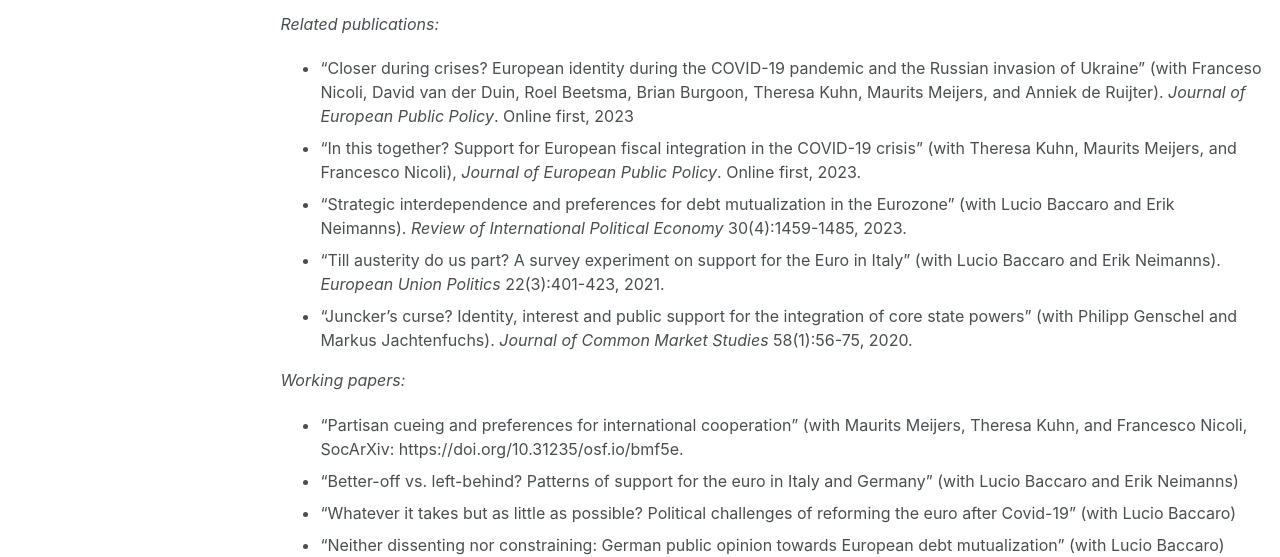
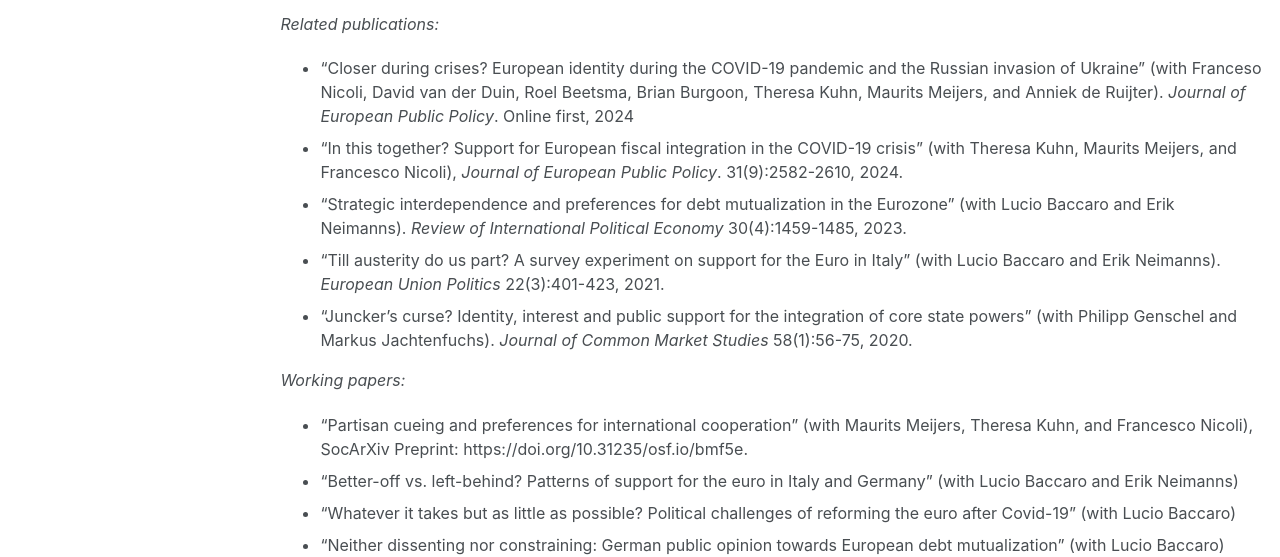
Before and after one commit to bjoernbremer/bjoernbremer.github.io, a Jekyll site: the page built from _projects/5_european_integration.md, in a window 1280 px wide and 1336 px high. Shown: the part 601-1158 px from the top of the window. Built offline with Jekyll 4.4.1, drawn with Linux system fonts in a browser that asks for light colours; some web fonts are replaced.

Commit message:
Update 5_european_integration.md

```diff
--- a/_projects/5_european_integration.md
+++ b/_projects/5_european_integration.md
@@ -12,15 +12,15 @@
 
 *Related publications:*
 
-* "[Closer during crises? European identity during the COVID-19 pandemic and the Russian invasion of Ukraine](https://doi.org/10.1080/13501763.2024.2319346)" (with Franceso Nicoli, David van der Duin, Roel Beetsma, Brian Burgoon, Theresa Kuhn, Maurits Meijers, and Anniek de Ruijter). *Journal of European Public Policy*. Online first, 2023
-* "[In this together? Support for European fiscal integration in the COVID-19 crisis](https://doi.org/10.1080/13501763.2023.2220357)" (with [Theresa Kuhn](https://theresakuhn.eu/), [Maurits Meijers](http://maurits-meijers.eu/), and [Francesco Nicoli](https://francesconicoli.wordpress.com/)), *Journal of European Public Policy*. Online first, 2023.
+* "[Closer during crises? European identity during the COVID-19 pandemic and the Russian invasion of Ukraine](https://doi.org/10.1080/13501763.2024.2319346)" (with Franceso Nicoli, David van der Duin, Roel Beetsma, Brian Burgoon, Theresa Kuhn, Maurits Meijers, and Anniek de Ruijter). *Journal of European Public Policy*. Online first, 2024
+* "[In this together? Support for European fiscal integration in the COVID-19 crisis](https://doi.org/10.1080/13501763.2023.2220357)" (with [Theresa Kuhn](https://theresakuhn.eu/), [Maurits Meijers](http://maurits-meijers.eu/), and [Francesco Nicoli](https://francesconicoli.wordpress.com/)), *Journal of European Public Policy*. 31(9):2582-2610, 2024.
 * "[Strategic interdependence and preferences for debt mutualization in the Eurozone](https://doi.org/10.1080/09692290.2022.2107043)" (with [Lucio Baccaro](https://www.mpifg.de/people/lb/index_en.asp) and [Erik Neimanns](https://www.mpifg.de/forschung/wissdetails_en.asp?MitarbID=885)). *Review of International Political Economy* 30(4):1459-1485, 2023.
 * ["Till austerity do us part? A survey experiment on support for the Euro in Italy"](https://journals.sagepub.com/doi/full/10.1177/14651165211004772) (with [Lucio Baccaro](http://www.mpifg.de/people/lb/index_en.asp) and [Erik Neimanns](https://www.mpifg.de/forschung/wissdetails_en.asp?MitarbID=885)). *European Union Politics* 22(3):401-423, 2021.
 * ["Juncker's curse? Identity, interest and public support for the integration of core state powers"](https://doi.org/10.1111/jcms.12980) (with [Philipp Genschel](https://www.eui.eu/DepartmentsAndCentres/PoliticalAndSocialSciences/People/Professors/Genschel) and [Markus Jachtenfuchs](https://www.hertie-school.org/en/research/faculty-and-researchers/profile/person/jachtenfuchs/)). *Journal of Common Market Studies* 58(1):56-75, 2020.
 
 *Working papers:*
 
-* "Partisan cueing and preferences for international cooperation" (with [Maurits Meijers](http://maurits-meijers.eu/), [Theresa Kuhn](https://theresakuhn.eu/), and [Francesco Nicoli](https://francesconicoli.wordpress.com/), SocArXiv: https://doi.org/10.31235/osf.io/bmf5e.
+* "Partisan cueing and preferences for international cooperation" (with [Maurits Meijers](http://maurits-meijers.eu/), [Theresa Kuhn](https://theresakuhn.eu/), and [Francesco Nicoli](https://francesconicoli.wordpress.com/)), SocArXiv Preprint: https://doi.org/10.31235/osf.io/bmf5e.
 * "Better-off vs. left-behind? Patterns of support for the euro in Italy and Germany" (with [Lucio Baccaro](http://www.mpifg.de/people/lb/index_en.asp) and [Erik Neimanns](https://www.mpifg.de/forschung/wissdetails_en.asp?MitarbID=885))
 * "Whatever it takes but as little as possible? Political challenges of reforming the euro after Covid-19" (with [Lucio Baccaro](http://www.mpifg.de/people/lb/index_en.asp))
 * "Neither dissenting nor constraining: German public opinion towards European debt mutualization" (with [Lucio Baccaro](http://www.mpifg.de/people/lb/index_en.asp))
```
